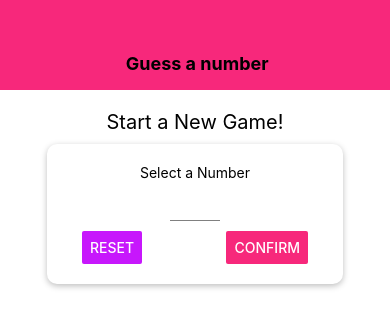
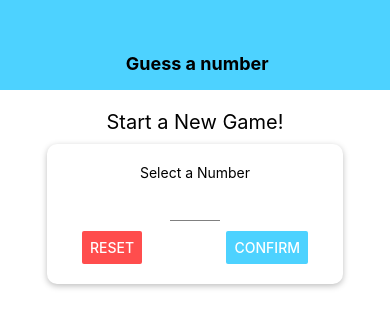
Before and after one commit to Wali89/NumberGuess, a React Native app: screen / in a window 390 px wide. Shown: the top 328 px of the page. Built offline with nearby package versions, Linux system fonts and the light colour scheme.

Commit message:
changed primary and accent color

```diff
--- a/constants/colors.js
+++ b/constants/colors.js
@@ -1,4 +1,4 @@
 export default {
-    primary: '#f7287b',
-    accent: '#c717fc'
+    primary: '#4dd2ff',
+    accent: '#ff4d4d'
 };
```
Also changed, not shown: 6 other files (tests, documents, lock files or other folders).
